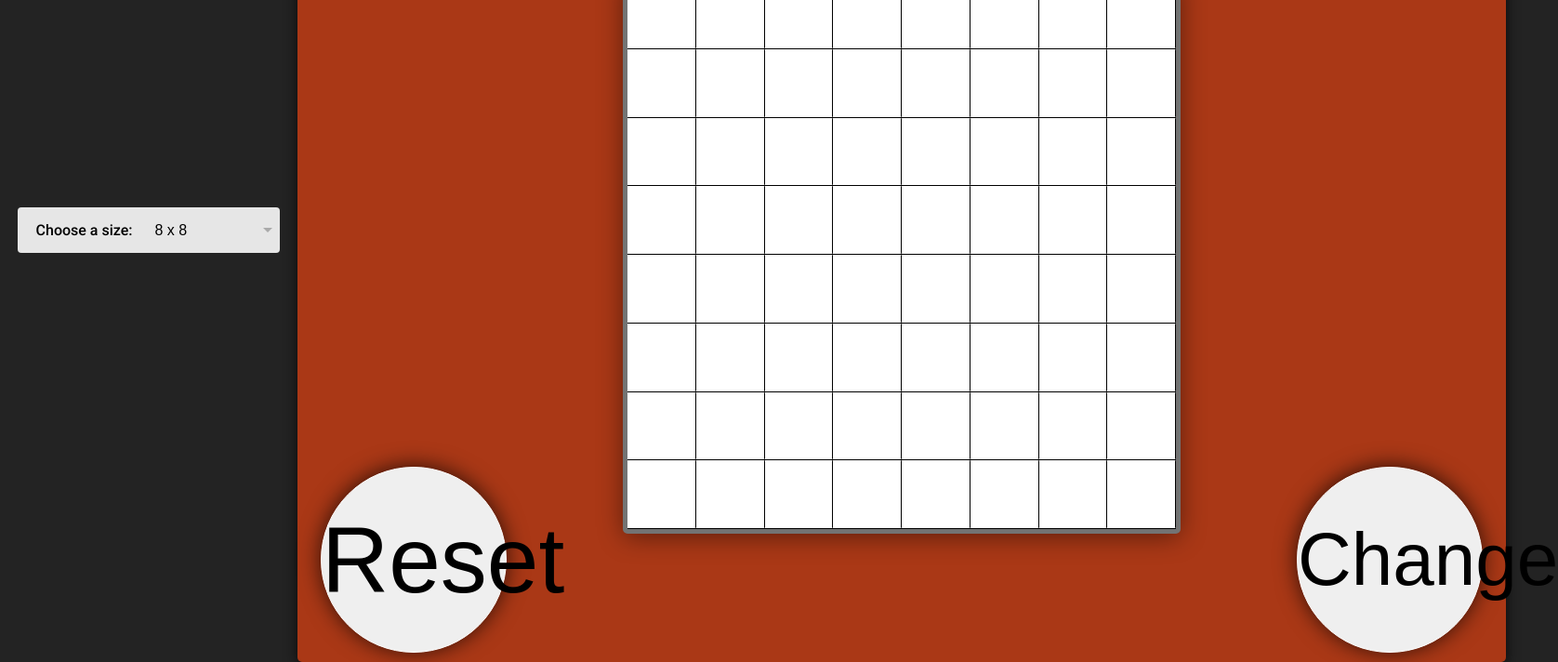
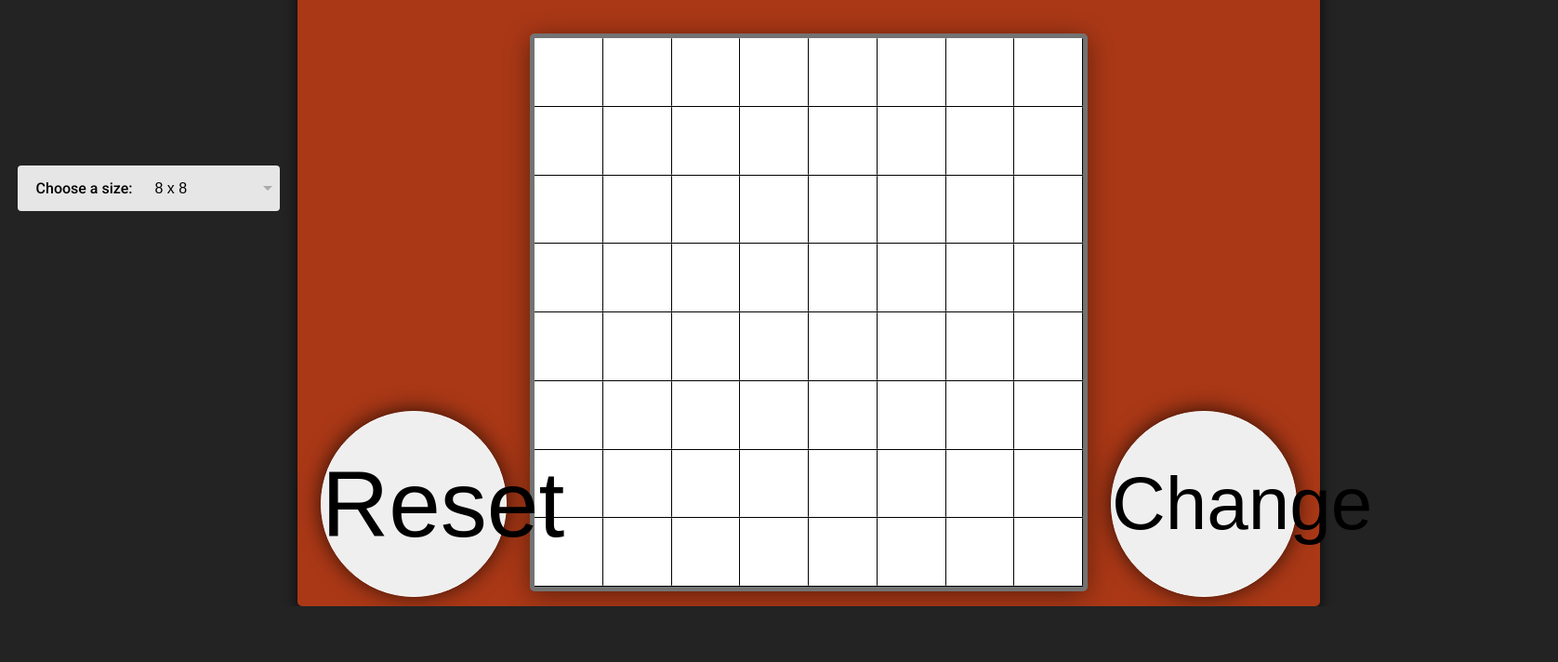
Before and after one commit to Haiderrjan/etch-a-sketch, a plain HTML site: page index.html in a window 1280 px wide. Shown: the part 268-980 px from the top of the page at 93% size, 1676 px wide, since content can reach past the window. After the commit the page ends 920 px from the top, so only its background shows below. Drawn offline with Linux system fonts and the light colour scheme; a web font is replaced by a local one.

Commit message:
added asset folder for screenshots of the browser game. Remove the scrolling.

```diff
--- a/app.css
+++ b/app.css
@@ -13,7 +13,7 @@ body{
     justify-content: center;
     text-align: center;
     /* border: 5px solid yellow; */
-    margin-top: 50px;
+    margin-top: 20px;
     background-color:  #232323;
 
 
@@ -61,8 +61,8 @@ body{
 
 .outer {
 
-    width: 1300px;
-    height: 930px;
+    width: 1100px;
+    height: 900px;
     /* border: 5px solid green; */
     display: flex;
     align-items: center;
```
Also changed, not shown: assets/etch-a-sketch-two.png (added), assets/etech-a-sketch-screenshot-one.png (added).
